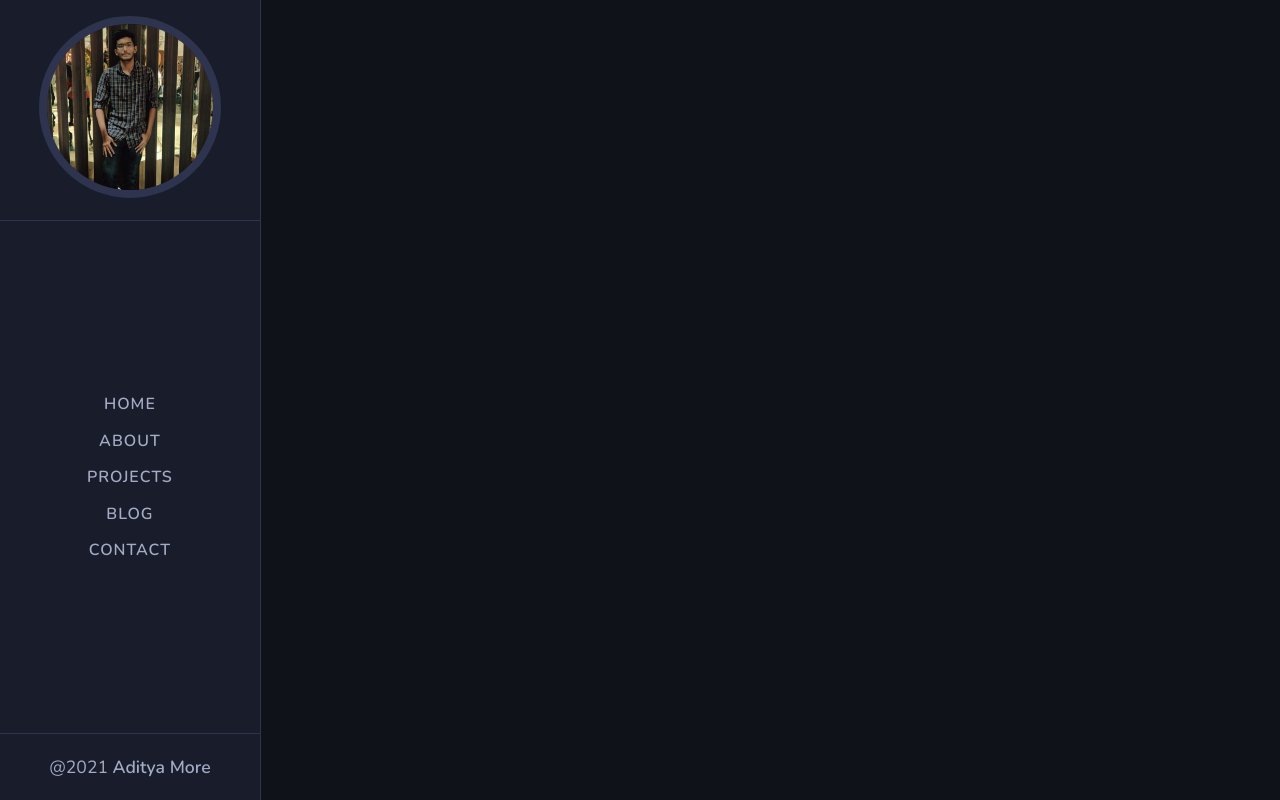
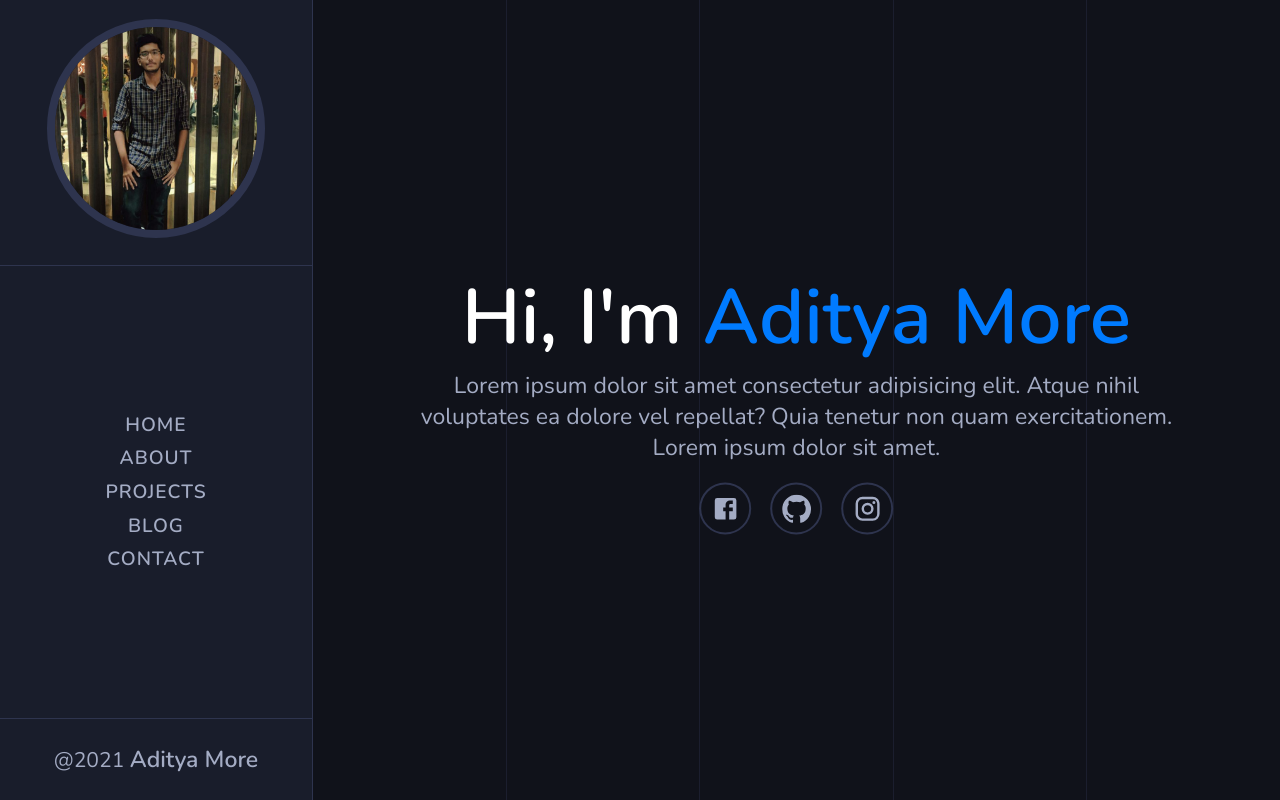
Before and after one commit to Adi720/Portfolio, a React (Create React App) app: page / in a window 1280 px wide. Built offline with nearby package versions, Linux system fonts and the light colour scheme.

Commit message:
initial landing page

```diff
--- a/src/App.js
+++ b/src/App.js
@@ -1,11 +1,71 @@
 import React from 'react'
-import Sidebar from './Components/Sidebar/Sidebar'
+import styled from 'styled-components'
+import Sidebar from './Components/Sidebar'
+import HomePage from './Pages/HomePage'
 const App = () => {
-    return (
-        <div>
-            <Sidebar />
+  return (
+    <div className="App">
+      <Sidebar />
+
+      <MainContentStyled>
+        <div className="lines">
+          <div className="line-1"></div>
+          <div className="line-2"></div>
+          <div className="line-3"></div>
+          <div className="line-4"></div>
         </div>
-    )
+
+        <HomePage />
+      </MainContentStyled>
+    </div>
+  )
 }
 
+const MainContentStyled = styled.main`
+    position: relative;
+    margin-left: 16.3rem;
+    min-height: 100vh;
+    @media screen and (max-width:1200px){
+    margin-left: 0;
+  }
+  .lines{
+    position: absolute;
+    min-height: 100%;
+    width: 100%;
+    display: flex;
+    justify-content: space-evenly;
+    opacity: 0.4;
+    z-index: -1;
+    .line-1, .line-2, .line-3, .line-4{
+      width: 1px;
+      min-height: 100vh;
+      background-color: var(--border-color);
+    }
+  }
+`;
+
 export default App
+
+// import styled from "styled-components";
+// import Sidebar from "./Components/Sidebar";
+// function App() {
+//   return (
+//     <div className="App">
+//       <Sidebar />
+
+//       <MainContentStyled>
+
+//       </MainContentStyled>
+
+//     </div>
+//   )
+// }
+
+// const MainContentStyled = styled.main`
+//   position: relative;
+//   margin-left: 16.3rem;
+//   min-height: 100vh;
+//   background-color: red;
+// `
+
+// export default App;
--- a/src/Components/Sidebar/Navigation.js
+++ b/src/Components/Navigation.js
@@ -1,7 +1,7 @@
 import React from 'react';
 import styled from 'styled-components';
 import { NavLink } from 'react-router-dom';
-import avatar from "../../assets/images/Adi.jpg";
+import avatar from "../assets/images/Adi.jpg";
 
 const Navigation = () => {
     return (
@@ -65,7 +65,8 @@ const NavigationStyled = styled.nav`
             display: block;
             a{
                 display: block;
-                padding: .45rem 0;
+                ${'' /* padding: .45rem 0; */}
+                padding: .2rem 0;
                 position: relative;
                 z-index: 10;
                 text-transform: uppercase;
--- a/src/Components/Sidebar/Sidebar.js
+++ b/src/Components/Sidebar.js
@@ -12,6 +12,7 @@ const Sidebar = () => {
 
 const SidebarStyled = styled.div`
     width: 16.3rem;
+    position: fixed;
     height: 100vh;
     background-color: var(--sidebar-dark-color)
 `;
--- /dev/null
+++ b/src/Pages/HomePage.js
@@ -0,0 +1,87 @@
+import styled from 'styled-components';
+import React from 'react'
+import FacebookIcon from '@material-ui/icons/Facebook';
+import GithubIcon from '@material-ui/icons/GitHub';
+import InstagramIcon from '@material-ui/icons/Instagram';
+
+const HomePage = () => {
+    return (
+        <HomePageStyled>
+            <div className="p-particle-js">
+                {/* <Particle /> */}
+            </div>
+            <div className="typography">
+                <h1>Hi, I'm <span>Aditya More</span></h1>
+                <p>
+                    Lorem ipsum dolor sit amet consectetur adipisicing elit.
+                    Atque nihil voluptates ea dolore vel
+                    repellat? Quia tenetur non quam exercitationem. Lorem ipsum dolor sit amet.
+                </p>
+                <div className="icons">
+                    <a href="https://codepen.io/pen/" className="icon i-facebook">
+                        <FacebookIcon />
+                    </a>
+                    <a href="https://github.com/Adi720" className="icon i-github">
+                        <GithubIcon />
+                    </a>
+                    <a href="https://www.instagram.com/adityamore_722/" className="icon i-instagram">
+                        <InstagramIcon />
+                    </a>
+                </div>
+            </div>
+        </HomePageStyled>
+    )
+}
+
+const HomePageStyled = styled.header`
+    width: 100%;
+    height: 100vh;
+    position: relative;
+    .typography{
+        position: absolute;
+        top: 50%;
+        left: 50%;
+        transform: translate(-50%, -50%);
+        text-align: center;
+        width: 80%;
+        .icons{
+            display: flex;
+            justify-content: center;
+            margin-top: 1rem;
+            .icon{
+                border: 2px solid var(--border-color);
+                display: flex;
+                align-items: center;
+                justify-content: center;
+                border-radius: 50%;
+                transition: all .4s ease-in-out;
+                cursor: pointer;
+                &:hover{
+                    border: 2px solid var(--primary-color);
+                    color: var(--primary-color);
+                }
+                &:not(:last-child){
+                    margin-right: 1rem;
+                }
+                svg{
+                    margin: .5rem;
+                }
+            }
+            .i-instagram{
+                &:hover{
+                    border: 2px solid red;
+                    color: red;
+                }
+            }
+            .i-github{
+                &:hover{
+                    border: 2px solid #5F4687;
+                    color: #5F4687;
+                }
+            }
+        }
+    }
+
+`;
+
+export default HomePage
--- a/src/Styles/GlobalStyle.js
+++ b/src/Styles/GlobalStyle.js
@@ -27,6 +27,7 @@ const GlobalStyle = createGlobalStyle`
     list-style: none;
     text-decoration: none;
     font-family: 'Nunito', sans-serif;
+    font-size: 1.2rem;
 }
 
 body{
@@ -42,6 +43,18 @@ a{
     font-size: 1rem;
 }
 
+h1{
+    font-size: 4rem;
+    color: var(--white-color);
+    span{
+        font-size: 4rem;
+    }
+}
+
+span{
+    color: var(--primary-color);
+}
+
 `;
 
 export default GlobalStyle;
```
Also changed, not shown: src/Components/Particle.js (added, +72 -0 lines).
